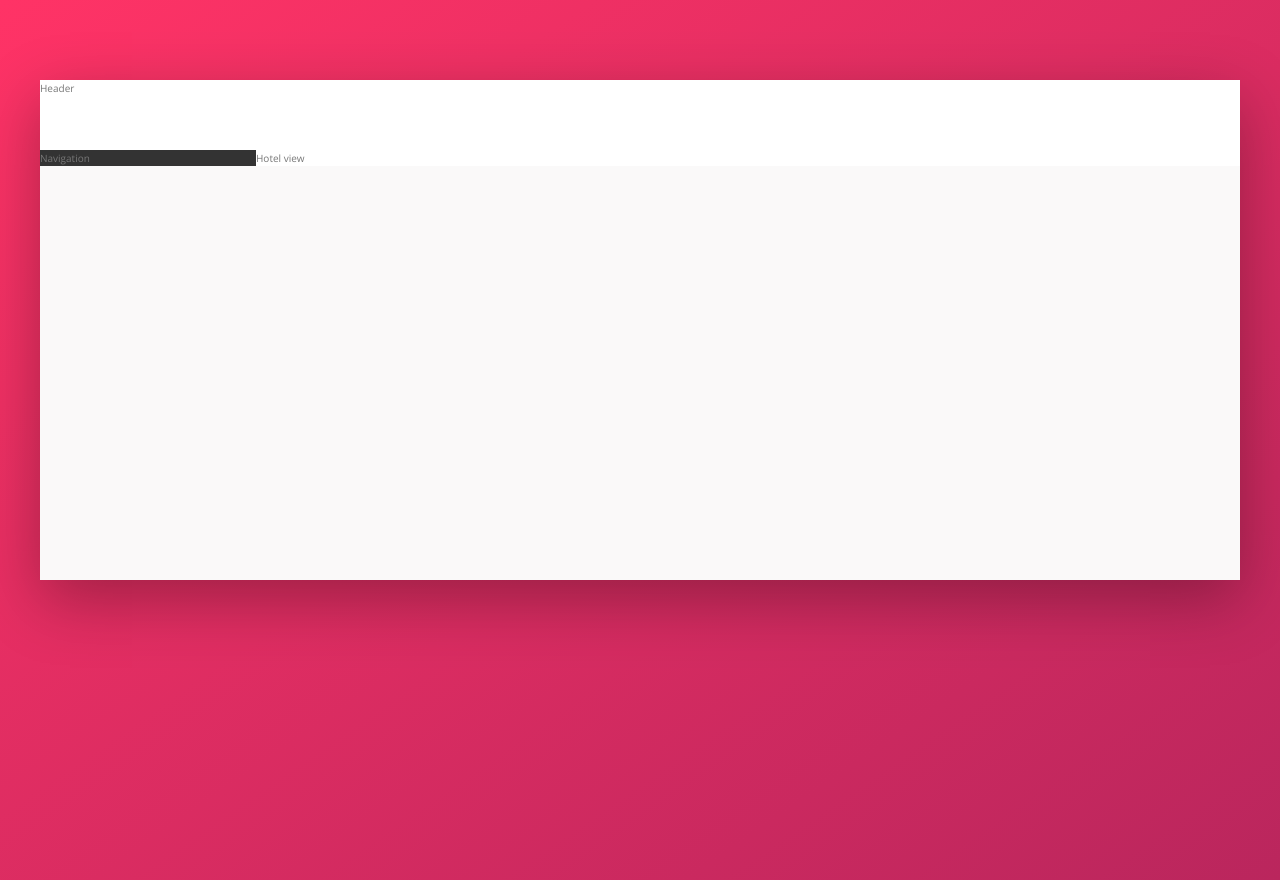
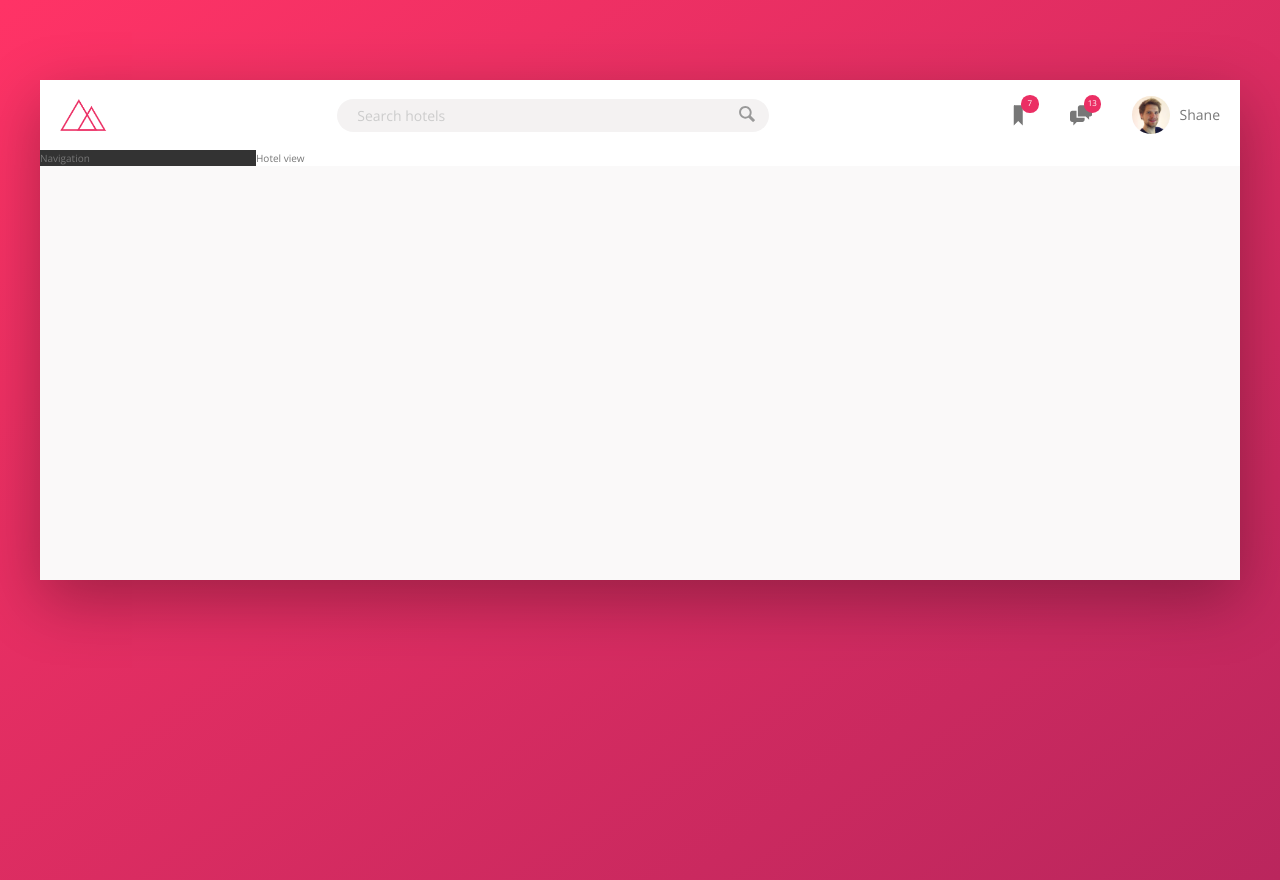
Before and after one commit to shanemduggan/advcsscourse, a website: page trillo/index.html in a window 1280 px wide. Drawn offline with nearby package versions, Linux system fonts and the light colour scheme.

Commit message:
section 7 - header

```diff
--- a/trillo/index.html
+++ b/trillo/index.html
@@ -13,7 +13,35 @@
     <body>
         <div class="container">
             <header class="header">
-                Header
+                <img src="img/logo.png" alt="trillo logo" class="logo">
+
+                <form action="#" class="search">
+                    <input type="text" class="search__input" placeholder="Search hotels">
+                    <button class="search__button">
+                        <svg class="search__icon">
+                            <use xlink:href="img/sprite.svg#icon-magnifying-glass"></use>
+                        </svg>
+                    </button>
+                </form>
+
+                <nav class="user-nav">
+                    <div class="user-nav__icon-box">
+                        <svg class="user-nav__icon">
+                            <use xlink:href="img/sprite.svg#icon-bookmark"></use>
+                        </svg>
+                        <span class="user-nav__notification">7</span>
+                    </div>
+                    <div class="user-nav__icon-box">
+                        <svg class="user-nav__icon">
+                            <use xlink:href="img/sprite.svg#icon-chat"></use>
+                        </svg>
+                        <span class="user-nav__notification">13</span>
+                    </div>
+                    <div class="user-nav__user">
+                        <img src="img/user.jpg" alt="User photo" class="user-nav__user-photo">
+                        <span class="user-nav__user-name">Shane</span>
+                    </div>
+                </nav>
             </header>
             <div class="content">
                 <nav class="sidebar">
--- a/trillo/sass/_components.scss
+++ b/trillo/sass/_components.scss
@@ -0,0 +1,114 @@
+/////////////////////////////////////////////////
+// logo
+.logo {
+    height: 3.25rem;
+    margin-left: 2rem;
+}
+
+/////////////////////////////////////////////////
+// search
+.search {
+    flex: 0 0 40%;
+    display: flex;
+    align-items: center;
+    justify-content: center;
+
+    &__input {
+        font-family: inherit;
+        font-size: inherit;
+        color: inherit;
+        background-color: var(--color-grey-light-2);
+        border: none;
+        padding: .7rem 2rem;
+        border-radius: 100px;
+        width: 90%;
+        transition: all .2s;
+        margin-right: -3.25rem;
+
+        &:focus {
+            outline: none;
+            width: 100%;
+            background-color: var(--color-grey-light-3);
+        }
+
+        &::-webkit-input-placeholder {
+            font-weight: 100;
+            color: var(--color-grey-light-4);
+        }
+    }
+
+    &__input:focus + &__button {
+        background-color: var(--color-grey-light-3);
+    }
+
+    &__button {
+        border: none;
+        background-color: var(--color-grey-light-2);
+
+        &:focus {
+            outline: none;
+        }
+
+        &:active {
+            transform: translateY(2px);
+        }
+    }
+
+    &__icon {
+        height: 2rem;
+        width: 2rem;
+        fill: var(--color-grey-dark-3);
+    }
+}
+
+/////////////////////////////////////////////////
+// user nav
+.user-nav {
+    align-self: stretch;
+    display: flex;
+    align-items: center;
+
+    & > * {
+        padding: 0 2rem;
+        cursor: pointer;
+        height: 100%;
+        display: flex;
+        align-items: center;
+    }
+
+    & > *:hover {
+        background-color: var(--color-grey-light-2);
+    }
+
+    &__icon-box {
+        position: relative;
+    }
+
+    &__icon {
+        height: 2.25rem;
+        width: 2.25rem;
+        fill: var(--color-grey-dark-2);
+    }
+
+    &__notification {
+        font-size: .8rem;
+        height: 1.75rem;
+        width: 1.75rem;
+        border-radius: 50%;
+        background-color: var(--color-primary);
+        color: #fff;
+        position: absolute;
+        top: 1.5rem;
+        right: 1.1rem;
+
+        display: flex;
+        justify-content: center;
+        align-items: center;
+    }
+
+    &__user-photo {
+        height: 3.75rem;
+        border-radius: 50%;
+        margin-right: 1rem;
+    }
+}
--- a/trillo/sass/_layout.scss
+++ b/trillo/sass/_layout.scss
@@ -10,7 +10,11 @@
 .header {
     height: 7rem;
     background-color: #fff;
-    border-bottom: var(--color-grey-light-2) ;
+    border-bottom: var(--color-grey-light-2);
+    display: flex;
+    justify-content: space-between;
+    align-items: center;
+    font-size: 1.4rem;
 }
 
 .content {
```
Also changed, not shown: trillo - master flexbox.txt (+10 -0 lines), trillo/css/style.css, trillo/img/SVG/aircraft-take-off.svg (added), trillo/img/SVG/bookmark.svg (added), trillo/img/SVG/chat.svg (added), trillo/img/SVG/chevron-thin-right.svg (added), trillo/img/SVG/home.svg (added), trillo/img/SVG/key.svg (added), trillo/img/SVG/location-pin.svg (added), trillo/img/SVG/magnifying-glass.svg (added), trillo/img/SVG/map.svg (added), trillo/img/SVG/star.svg (added), trillo/img/logo.png (added), trillo/img/sprite.svg (added), 1 more files.
